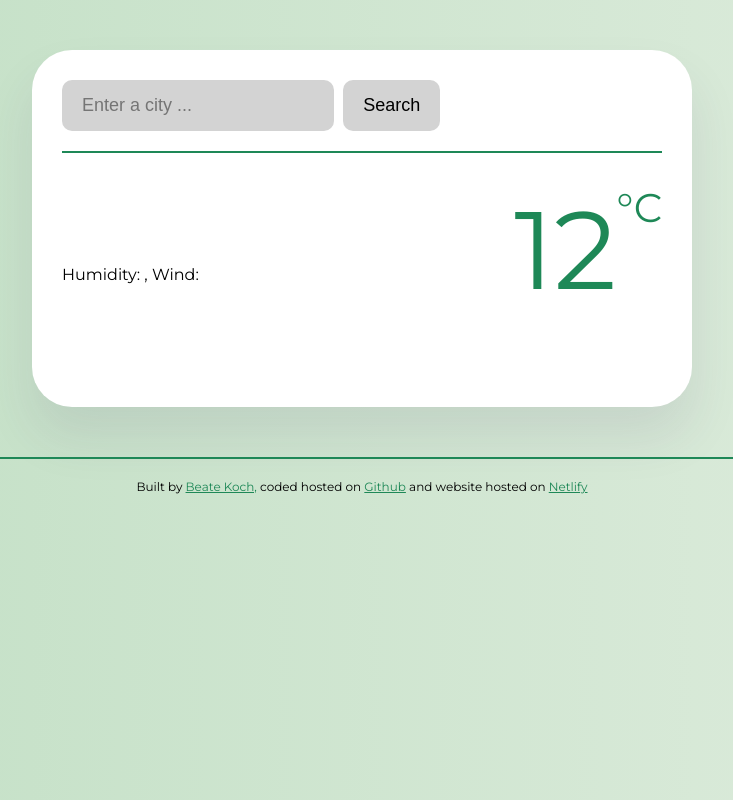
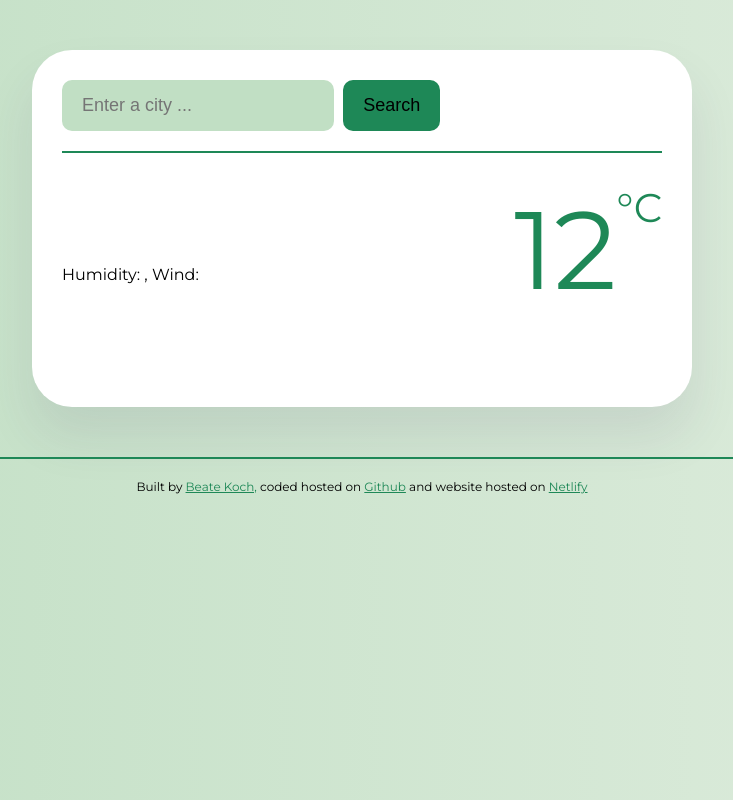
Before and after one commit to beme0815/My-weather-app, a plain HTML site: page index.html in a window 1280 px wide. Shown: the whole page, without its empty margins (278-1011 px from the left). Drawn offline with nearby package versions, Linux system fonts and the light colour scheme; no server answers.

Commit message:
Adjusted css layout

```diff
--- a/src/index.js
+++ b/src/index.js
@@ -99,6 +99,4 @@ function displayForecast(response) {
 let searchFormElement = document.querySelector("#search-form");
 searchFormElement.addEventListener("submit", handleSearchSubmit);
 
-searchCity("Lisbon");
-
-//displayForecast();
+searchCity("Hamburg");
--- a/src/style.css
+++ b/src/style.css
@@ -31,7 +31,7 @@ header {
 }
 
 .search-form-input {
-  background-color: lightgrey;
+  background-color: #c1dfc4;
   border: none;
   border-radius: 10px;
   max-width: 80%;
@@ -41,7 +41,7 @@ header {
 }
 
 .search-form-button {
-  background-color: lightgrey;
+  background-color: rgb(30, 136, 87);
   padding: 15px 20px;
   border: none;
   margin-left: 5px;
```
